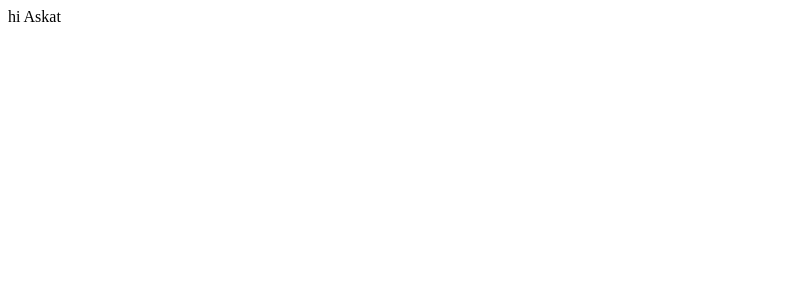
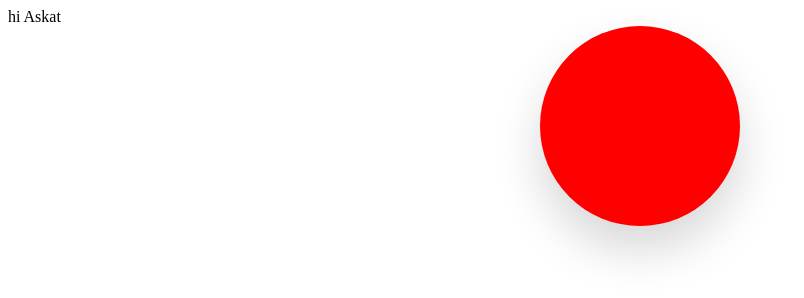
Before and after one commit to baiyastan/akcha, a plain HTML site: page index.html in a window 1280 px wide. Shown: the whole page, without its empty margins (0-804 px from the left). Drawn offline with Linux system fonts and the light colour scheme.

Commit message:
add box and style

```diff
--- a/index.html
+++ b/index.html
@@ -9,6 +9,16 @@
 <body>
     hi Askat
 
+    <div class="box"></div>
+
+    <!-- git status
+    git add .
+    git commit -m "add box"
+
+    git branch бранстин аты -->
+
+
+
     <script src="index.js"></script>
 </body>
 </html>
--- a/style.css
+++ b/style.css
@@ -0,0 +1,8 @@
+.box {
+  width: 200px;
+  height: 200px;
+  margin: 0 auto;
+  background-color: red;
+  border-radius: 50%;
+  box-shadow: rgba(0, 0, 0, 0.16) 0px 24px 48px;
+}
```
